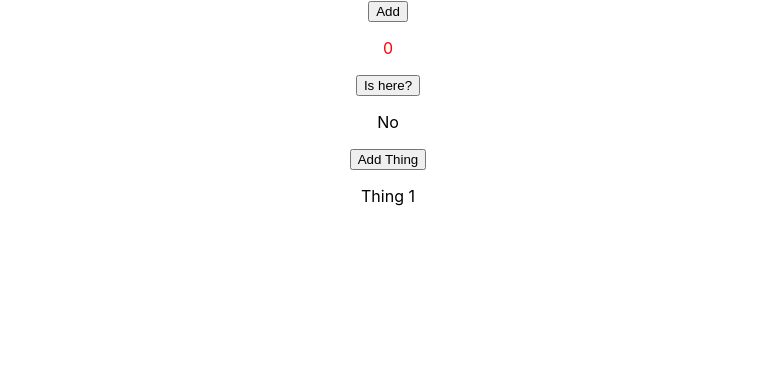
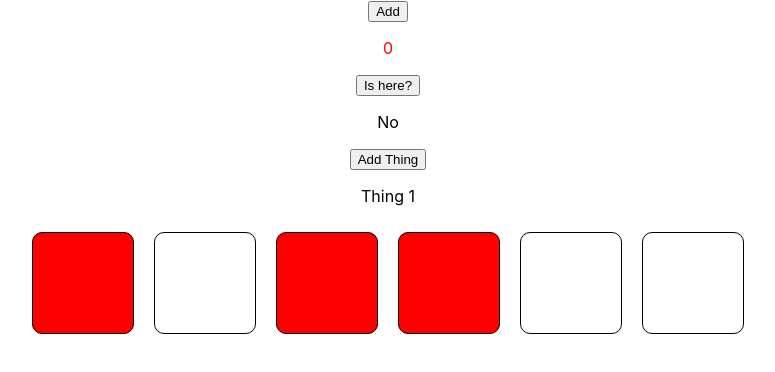
Before and after one commit to LennyRemache/learn-react, a React (Create React App) app in the folder counter-app/: page / in a window 1280 px wide. Shown: the top 372 px of the page, without its empty margins (252-1027 px from the left). Built offline with nearby package versions, Linux system fonts and the light colour scheme.

Commit message:
Derived state from incoming properties to Box component

```diff
--- a/counter-app/src/App.js
+++ b/counter-app/src/App.js
@@ -3,6 +3,8 @@ import "./App.css";
 import React from "react";
 
 import Count from "./Count";
+import boxes from "./boxes";
+import Box from "./Box";
 
 function App() {
   // whenever state changes React will rerender the component where the state exists and
@@ -38,6 +40,12 @@ function App() {
     setCount((prevCount) => prevCount + 1);
   }
 
+  const [squares, setSquares] = React.useState(boxes);
+
+  const squareElements = squares.map((square) => {
+    return <Box key={square.id} on={square.on} />;
+  });
+
   return (
     <div className="App">
       <button onClick={add}>Add</button>
@@ -46,6 +54,8 @@ function App() {
       <p>{personObj.isHere ? "Yes" : "No"}</p>
       <button onClick={addThing}>Add Thing</button>
       {renderThingsArr}
+
+      {squareElements}
     </div>
   );
 }
--- /dev/null
+++ b/counter-app/src/Box.css
@@ -0,0 +1,8 @@
+.box {
+  height: 100px;
+  width: 100px;
+  border: 1px solid black;
+  display: inline-block;
+  margin: 10px;
+  border-radius: 10px;
+}
--- /dev/null
+++ b/counter-app/src/Box.js
@@ -0,0 +1,17 @@
+import "./Box.css";
+import React from "react";
+
+export default function Box(props) {
+  // give each Box component its own state in order to control its on property value when toggling colors
+  // derived state from incoming props which doesnt update parent state values
+  const [on, setOn] = React.useState(props.on);
+
+  const styles = {
+    backgroundColor: on ? "red" : "transparent",
+  };
+
+  function toggle() {
+    setOn((prevOn) => !prevOn);
+  }
+  return <div className="box" style={styles} onClick={toggle}></div>;
+}
--- /dev/null
+++ b/counter-app/src/boxes.js
@@ -0,0 +1,26 @@
+export default [
+  {
+    id: 1,
+    on: true,
+  },
+  {
+    id: 2,
+    on: false,
+  },
+  {
+    id: 3,
+    on: true,
+  },
+  {
+    id: 4,
+    on: true,
+  },
+  {
+    id: 5,
+    on: false,
+  },
+  {
+    id: 6,
+    on: false,
+  },
+];
```
